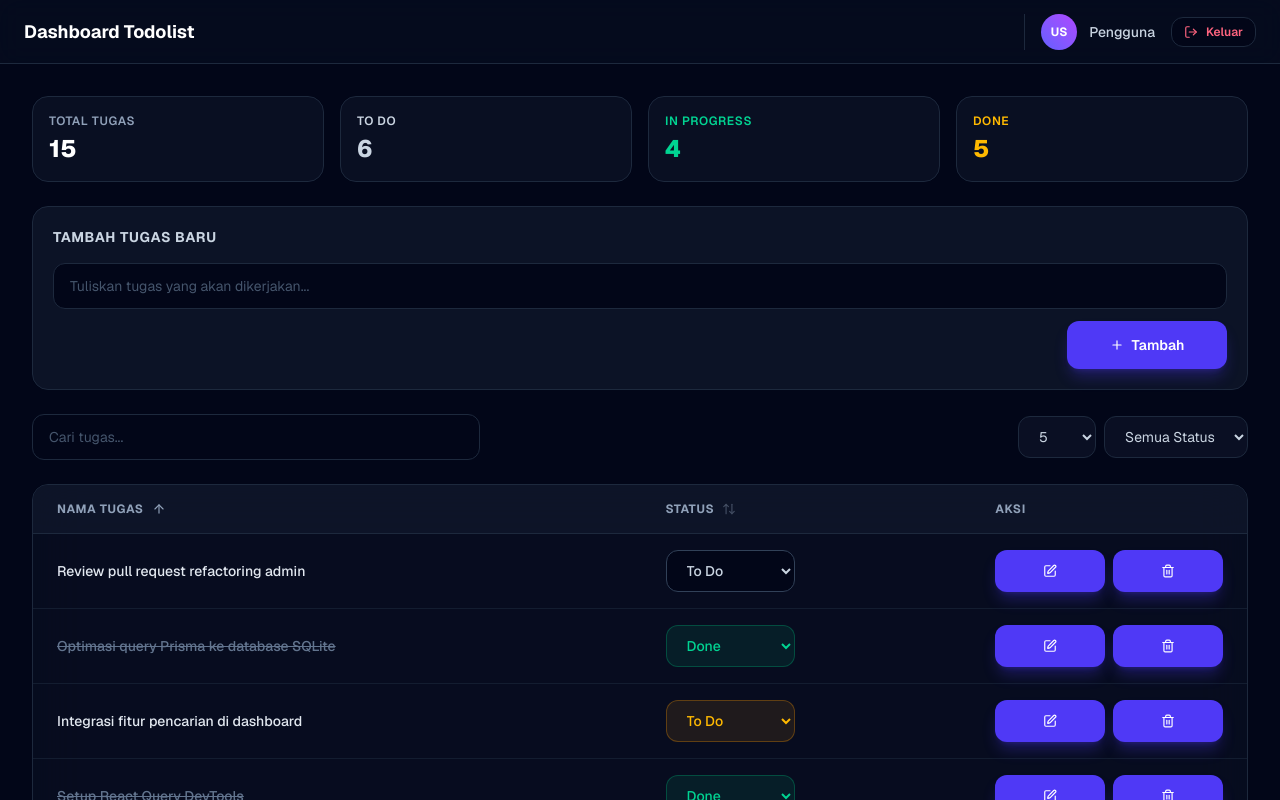
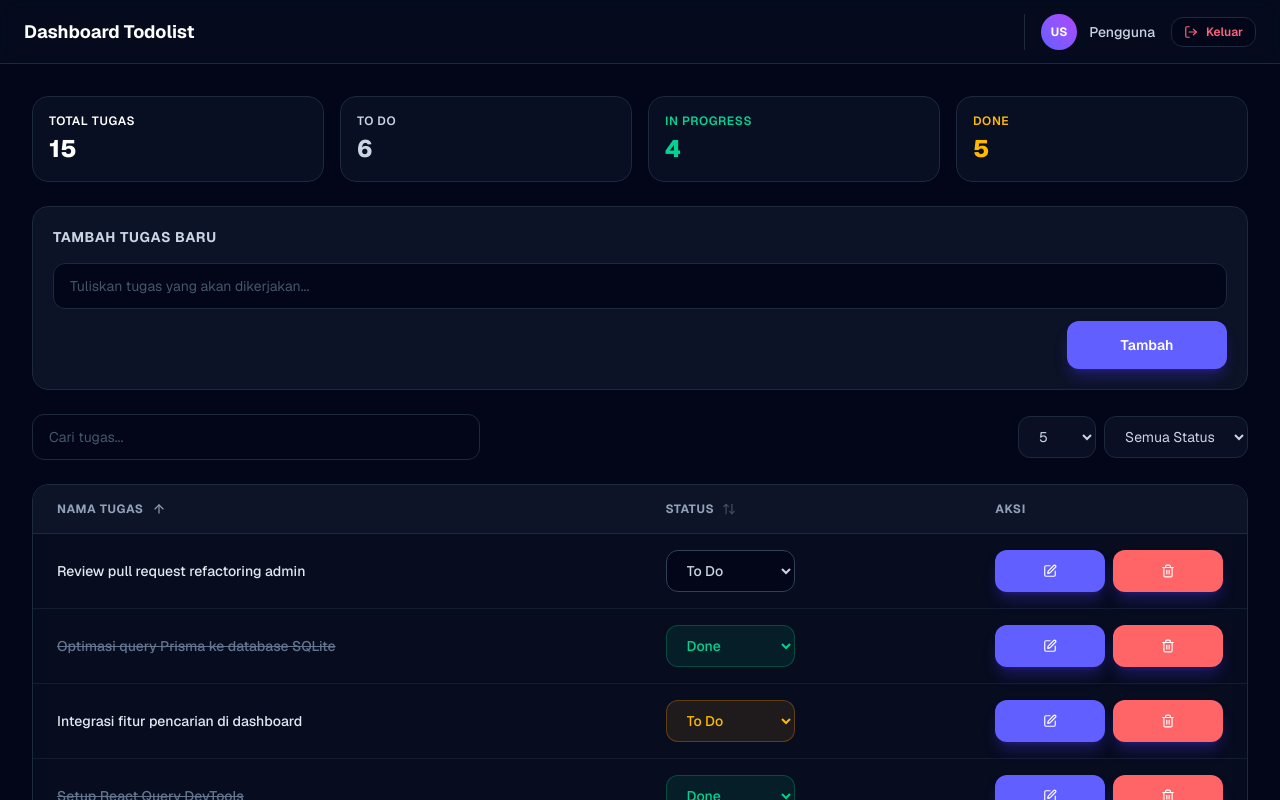
Before and after one commit to musyahya/test_frontend_skyworx, a Next.js app: page / in a window 1280 px wide. Shown: the top 800 px of the page. Built offline with nearby package versions, Linux system fonts and the light colour scheme.

Commit message:
button color

```diff
--- a/src/app/(auth)/login/page.tsx
+++ b/src/app/(auth)/login/page.tsx
@@ -1,6 +1,6 @@
 "use client";
 
-import TextField from "@/src/components/atoms/InputField";
+import TextField from "@/src/components/atoms/TextField";
 import { useForm } from "react-hook-form";
 import { zodResolver } from "@hookform/resolvers/zod";
 import AuthTemplate from "@/src/components/templates/AuthTemplate";
--- a/src/app/(auth)/register/page.tsx
+++ b/src/app/(auth)/register/page.tsx
@@ -1,6 +1,6 @@
 "use client";
 
-import TextField from "@/src/components/atoms/InputField";
+import TextField from "@/src/components/atoms/TextField";
 import { useForm } from "react-hook-form";
 import { RegisterFormData, registerSchema } from "../../../schemas/registerSchema";
 import { zodResolver } from "@hookform/resolvers/zod";
--- a/src/app/(logged)/page.tsx
+++ b/src/app/(logged)/page.tsx
@@ -1,7 +1,7 @@
 "use client";
 
 import React, { useState } from "react";
-import TextField from "../../components/atoms/InputField";
+import TextField from "../../components/atoms/TextField";
 import Button from "../../components/atoms/Button";
 import { Edit, Plus, Trash } from "lucide-react";
 import Dropdown from "../../components/atoms/Dropdown";
@@ -140,6 +140,7 @@ export default function DashboardPage() {
                   alert("Pendaftaran berhasil!");
                 }
               }}
+              color="danger"
             >
               <Trash size={14} />
             </Button>
@@ -156,22 +157,22 @@ export default function DashboardPage() {
         <StateCard
           title="Total Tugas"
           total={todolist?.data.total ?? 0}
-          variant="white"
+          color="white"
         />
         <StateCard
           title="To Do"
           total={todolist?.data.total_todo ?? 0}
-          variant="gray"
+          color="gray"
         />
         <StateCard
           title="In Progress"
           total={todolist?.data.total_in_progress ?? 0}
-          variant="warning"
+          color="warning"
         />
         <StateCard
           title="Done"
           total={todolist?.data.total_done ?? 0}
-          variant="success"
+          color="success"
         />
       </StateCardWrapper>
 
@@ -190,7 +191,6 @@ export default function DashboardPage() {
           <div className="flex justify-end">
             <Button
               type="submit"
-              startIcon={<Plus size={14} />}
               className="w-40"
               disabled={isPending}
             >
@@ -214,24 +214,23 @@ export default function DashboardPage() {
             />
             <div className="flex justify-end gap-2">
               <Button
+                type="submit"
+                className="w-40"
+                disabled={isPending}
+              >
+                Ubah
+              </Button>
+              <Button
                 type="button"
-                startIcon={<Plus size={14} />}
                 className="w-40"
                 disabled={isPending}
                 onClick={() => {
                   setIsEdit(false)
                   resetEditTodo()
                 }}
+                color="danger"
               >
                 Batal
-              </Button>
-              <Button
-                type="submit"
-                startIcon={<Plus size={14} />}
-                className="w-40"
-                disabled={isPending}
-              >
-                Tambah
               </Button>
             </div>
           </form>
--- a/src/components/atoms/Button.tsx
+++ b/src/components/atoms/Button.tsx
@@ -5,12 +5,14 @@ import React, { ButtonHTMLAttributes, PropsWithChildren, ReactNode } from 'react
 
 interface ButtonProps extends ButtonHTMLAttributes<HTMLButtonElement> {
   startIcon?: ReactNode
+   color?: "success" | "warning" | "primary" | "danger",
 }
 
 function Button({
     children,
     startIcon,
     className,
+    color = "primary",
     ...props
 }: PropsWithChildren<ButtonProps>) {
   return (
@@ -18,7 +20,11 @@ function Button({
         type="submit"
         suppressHydrationWarning
         className={cn(
-          "flex w-full items-center justify-center gap-2 rounded-xl bg-indigo-600 px-4 py-3.5 text-sm font-semibold text-white shadow-lg shadow-indigo-600/30 transition-all duration-200 hover:bg-indigo-500 focus:outline-none focus:ring-2 focus:ring-indigo-500 focus:ring-offset-2 focus:ring-offset-slate-900 disabled:opacity-50",
+          "flex w-full items-center justify-center gap-2 rounded-xl px-4 py-3.5 text-sm font-semibold shadow-lg shadow-indigo-600/30 transition-all duration-200 hover:bg-indigo-500 focus:outline-none focus:ring-2 focus:ring-indigo-500 focus:ring-offset-2 focus:ring-offset-slate-900 disabled:opacity-50",
+          color === "success" && "text-white bg-emerald-500",
+          color === "danger" && "text-white bg-red-400",
+          color === "warning" && "text-white bg-amber-400",
+          color === "primary" && "text-white bg-indigo-500",
           className
         )}
         {...props}
--- a/src/components/atoms/StateCard.tsx
+++ b/src/components/atoms/StateCard.tsx
@@ -5,26 +5,26 @@ import React from 'react'
 
 interface StateCard {
     total: number
-    variant: "white" | "gray" | "success" | "warning",
+    color: "white" | "gray" | "success" | "warning" | "danger",
     title: string
 }
 
-function StateCard({total, variant, title}: StateCard) {
+function StateCard({total, color, title}: StateCard) {
   return (
     <div className="rounded-2xl border border-slate-800 bg-slate-900/60 p-4 backdrop-blur-xl">
         <p className={cn(
             "text-xs font-semibold uppercase tracking-wider",
-            variant === "white" && "text-slate-400",
-            variant === "gray" && "text-slate-300",
-            variant === "success" && "text-amber-400",
-            variant === "warning" && "text-emerald-400",
+            color === "white" && "text-white",
+            color === "gray" && "text-slate-300",
+            color === "success" && "text-amber-400",
+            color === "warning" && "text-emerald-400",
         )}>{title}</p>
         <p className={cn(
             "mt-1 text-2xl font-extrabold",
-            variant === "white" && "text-white",
-            variant === "gray" && "text-slate-300",
-            variant === "success" && "text-amber-400",
-            variant === "warning" && "text-emerald-400",
+            color === "white" && "text-white",
+            color === "gray" && "text-slate-300",
+            color === "success" && "text-amber-400",
+            color === "warning" && "text-emerald-400",
         )}>{total}</p>
     </div>
   )
--- a/src/components/atoms/InputField.tsx
+++ b/src/components/atoms/TextField.tsx
@@ -44,7 +44,7 @@ const TextField = forwardRef<HTMLInputElement, TextFieldProps>(
               "block w-full rounded-xl border border-slate-800  px-4 py-3 bg-slate-950 text-sm transition-colors focus:outline-none focus:ring-1",
               !!error
                 ? [
-                    "placeholder-red-100/50 focus:border-red-400 focus:ring-indigo-400",
+                    "placeholder-red-100/50 focus:border-red-400 focus:ring-red-400",
                   ]
                 : [
                     "text-slate-100 placeholder-slate-600 focus:border-indigo-500 focus:ring-indigo-500",
```
